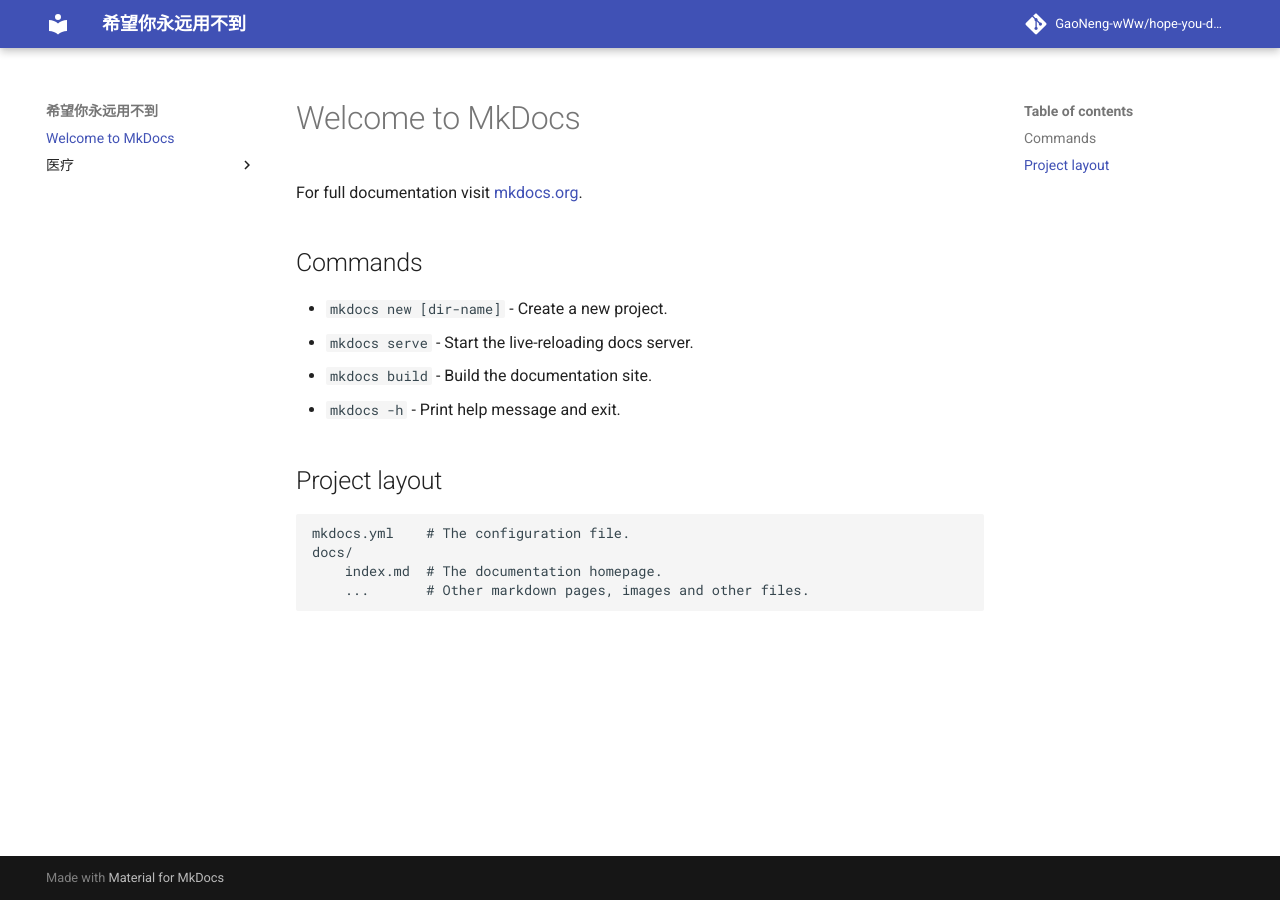
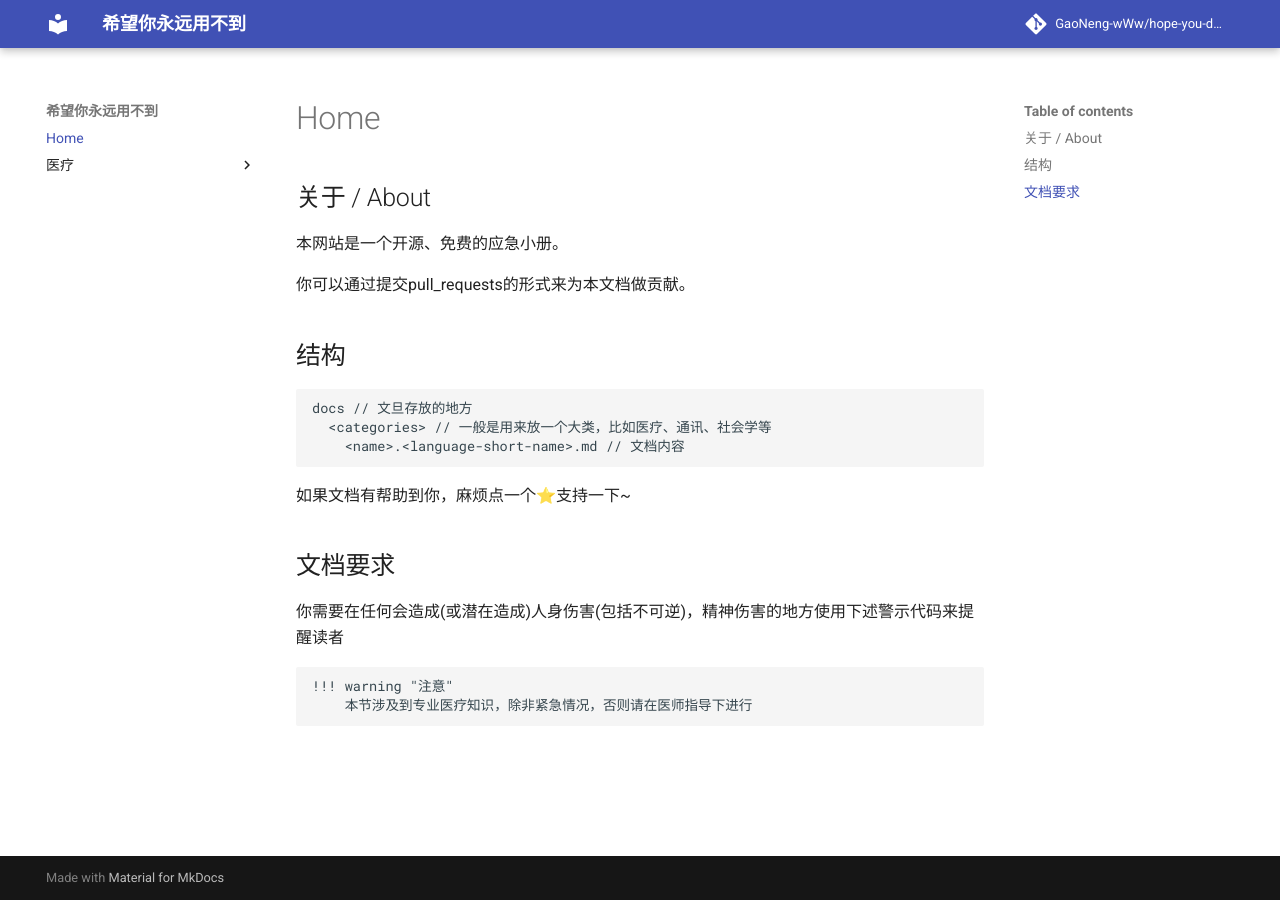
Before and after one commit to orcas-lab/hope-you-never-need-it, an MkDocs documentation site: the page built from docs/index.md, in a window 1280 px wide. Built offline with MkDocs 1.6.1 and Material for MkDocs 9.7.7, drawn with Linux system fonts in a browser that asks for light colours; comment, search, counter and statistics services are not loaded.

````diff
--- a/docs/index.md
+++ b/docs/index.md
@@ -1,17 +1,27 @@
-# Welcome to MkDocs
+---
+comments: true
+---
+## 关于 / About
 
-For full documentation visit [mkdocs.org](https://www.mkdocs.org).
+本网站是一个开源、免费的应急小册。
 
-## Commands
+你可以通过提交pull_requests的形式来为本文档做贡献。
 
-* `mkdocs new [dir-name]` - Create a new project.
-* `mkdocs serve` - Start the live-reloading docs server.
-* `mkdocs build` - Build the documentation site.
-* `mkdocs -h` - Print help message and exit.
+## 结构
 
-## Project layout
+```
+docs // 文旦存放的地方
+  <categories> // 一般是用来放一个大类，比如医疗、通讯、社会学等
+    <name>.<language-short-name>.md // 文档内容
+```
 
-    mkdocs.yml    # The configuration file.
-    docs/
-        index.md  # The documentation homepage.
-        ...       # Other markdown pages, images and other files.
+如果文档有帮助到你，麻烦点一个⭐支持一下~
+
+## 文档要求
+
+你需要在任何会造成(或潜在造成)人身伤害(包括不可逆)，精神伤害的地方使用下述警示代码来提醒读者
+
+```
+!!! warning "注意"
+    本节涉及到专业医疗知识，除非紧急情况，否则请在医师指导下进行
+```
--- a/mkdocs.yml
+++ b/mkdocs.yml
@@ -7,3 +7,5 @@ markdown_extensions:
   - admonition
 plugins:
   - mermaid2
+extra:
+  disqus: 'open' # 评论系统
````
Also changed, not shown: docs/医疗/bool.zh.md (+1 -3 lines), docs/医疗/dehydration.zh.md (+3 -0 lines), docs/医疗/heating.zh.md (+1 -3 lines), overrides/partials/comments.html (added, +55 -0 lines).
